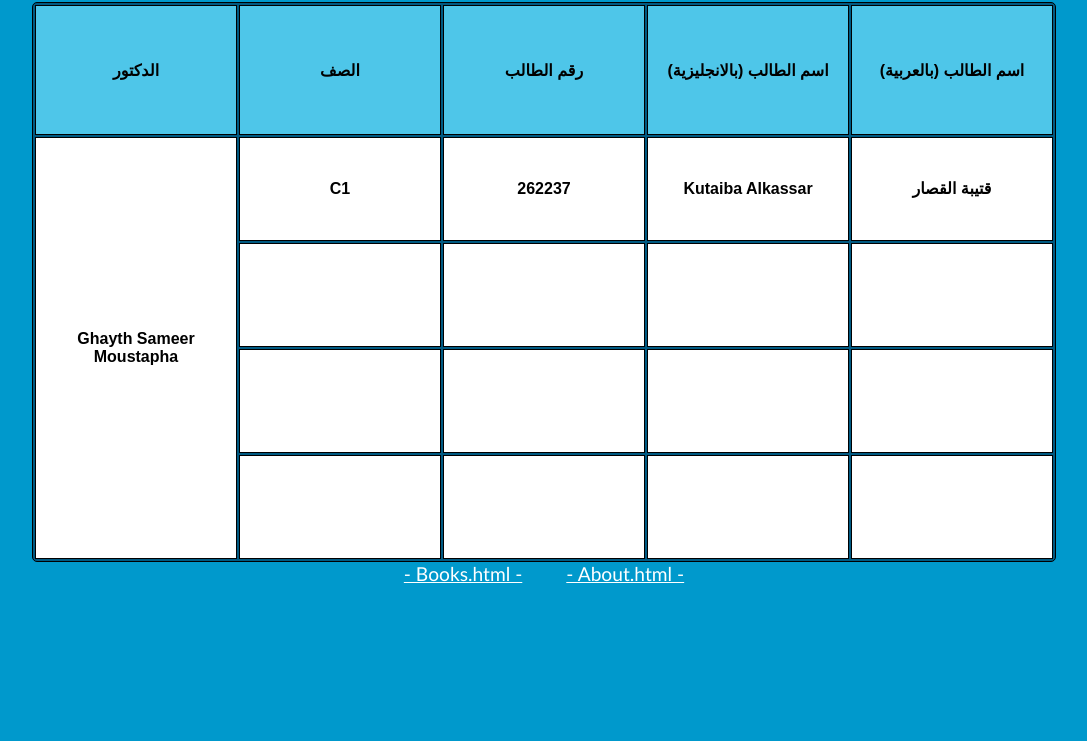
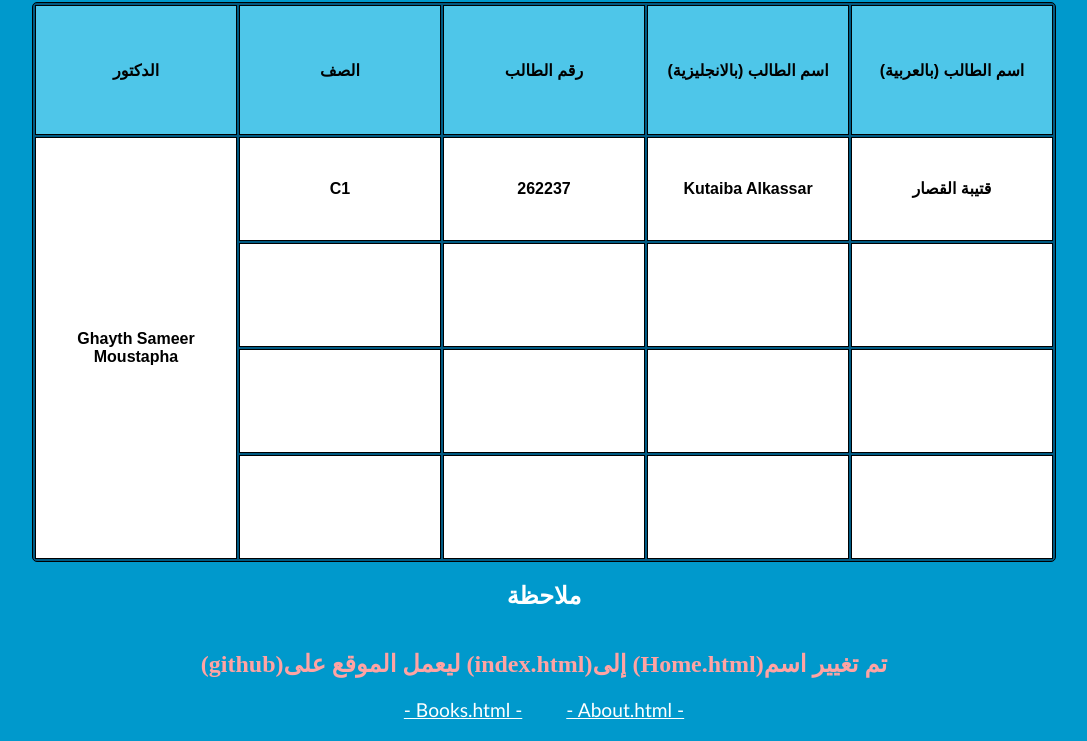
Before and after one commit to kotyba-km/SVU-IWB202-S24-C1-HW, a plain HTML site: page index.html in a window 1280 px wide. Shown: the part 289-1030 px from the top of the page, without its empty margins (96-1183 px from the left). Before the commit the page ends 894 px from the top, so only its background shows below. Drawn offline with Linux system fonts and the light colour scheme.

Commit message:
sixth commit

```diff
--- a/index.html
+++ b/index.html
@@ -45,6 +45,9 @@
                 <td></td>
             </tr>
         </table>
+        <h2>ملاحظة</h2>
+        <h2 style="color: rgb(255, 163, 163);"><span>(github)</span><span>ليعمل الموقع على </span><span>(index.html)</span><span>إلى </span><span>(Home.html)</span><span>تم تغيير اسم</span>
+        </h1>
         <div>
             <a class="webLink" href="books.html">- Books.html -</a>
             <a class="webLink" href="aboutUs.html">- About.html -</a>
```
